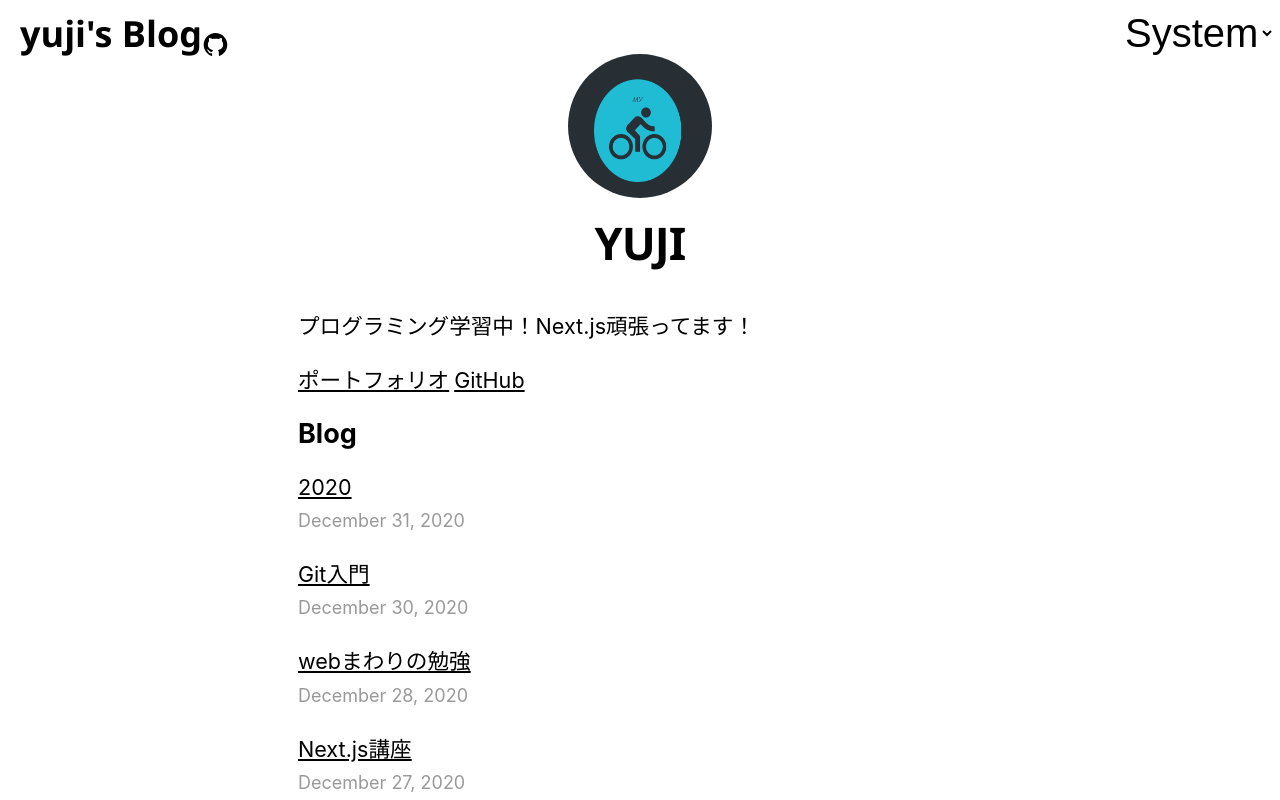
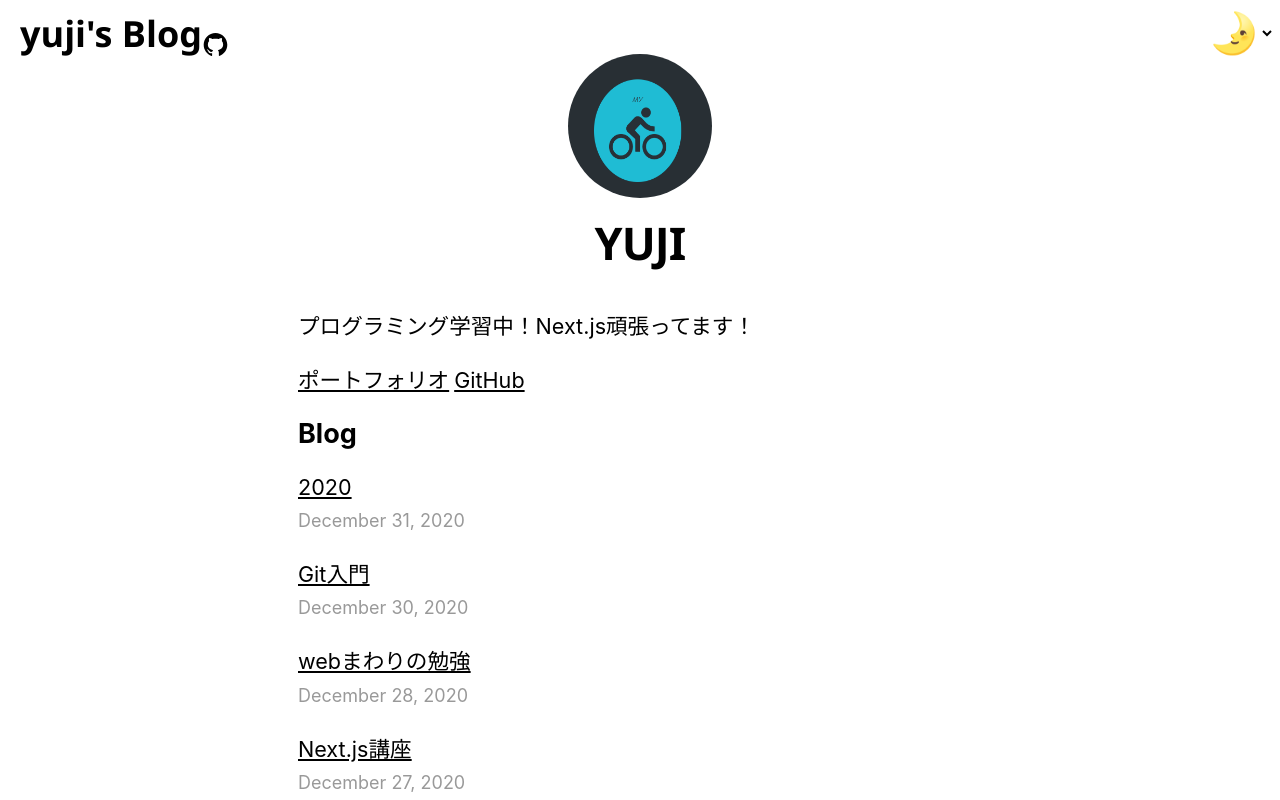
Before and after one commit to yuji-bvb/nextjs-blog, a Next.js app: page / in a window 1280 px wide. Shown: the top 800 px of the page. Built offline with nearby package versions, Linux system fonts and the light colour scheme.

Commit message:
ダークモード変更

```diff
--- a/components/layout.tsx
+++ b/components/layout.tsx
@@ -35,9 +35,8 @@ export default function Layout({
         <div>
           {theme !== undefined && (
             <select value={theme} onChange={(e) => setTheme(e.target.value)}>
-              <option value="dark">Dark</option>
-              <option value="light">Light</option>
-              <option value="system">System</option>
+              <option value="dark">🌛</option>
+              <option value="light">🌞</option>
             </select>
           )}
         </div>
```
